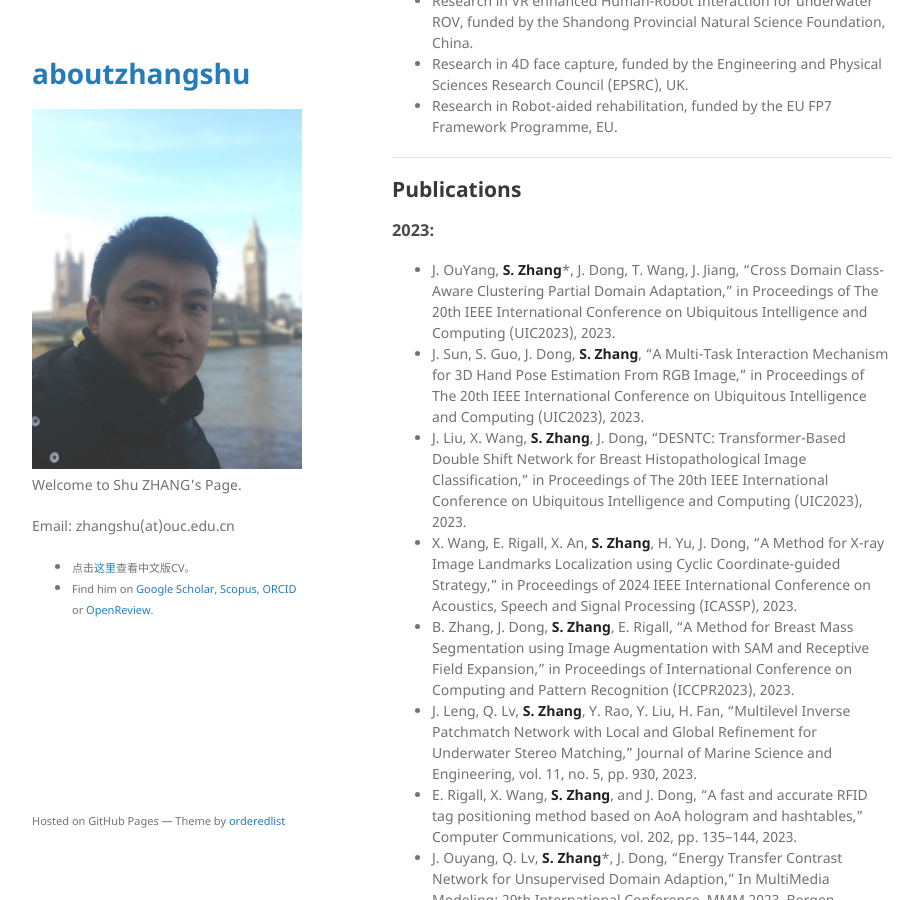
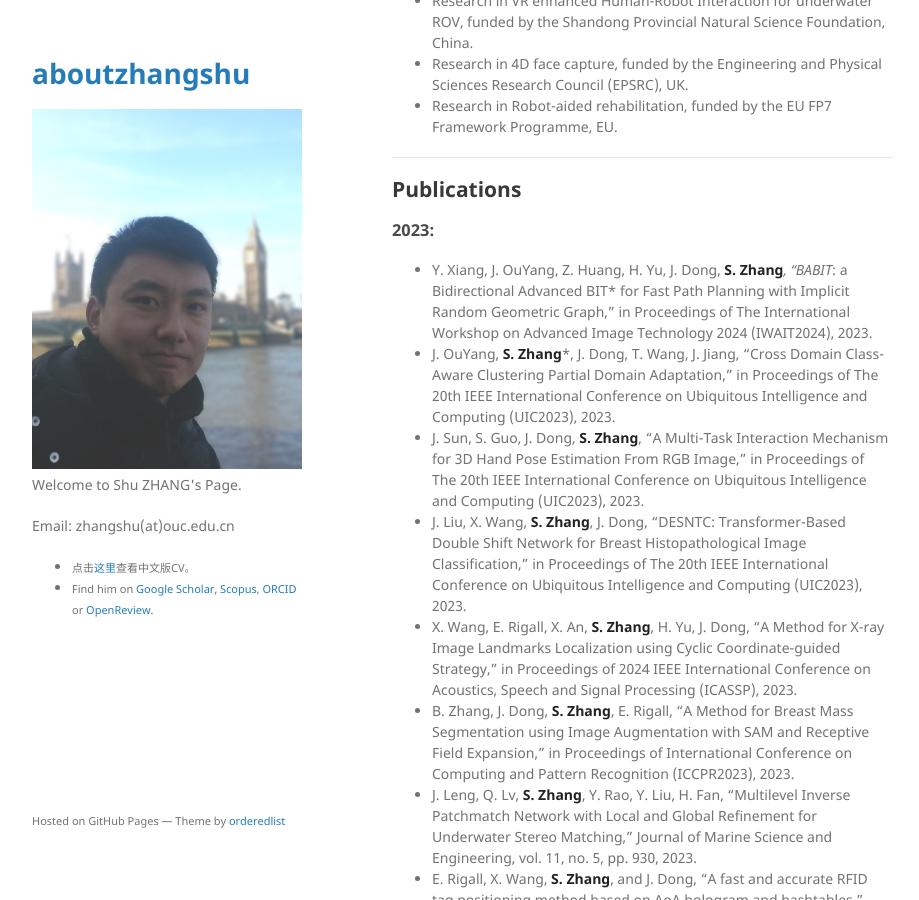
Before and after one commit to jackyspeed/aboutzhangshu, a Jekyll site: the page built from index.md, in a window 1280 px wide and 900 px high, scrolled down 1424 px. Shown: the whole window, without its empty margins (178-1097 px from the left). Built offline with Jekyll 4.4.1, drawn with Linux system fonts in a browser that asks for light colours; our own code applies the rules of GitHub Pages for plain Markdown files.

Commit message:
Update index.md

```diff
--- a/index.md
+++ b/index.md
@@ -64,6 +64,7 @@ Shu Zhang is currently an Associate Professor and Postgraduate supervisor at Oce
 
 ### 2023:
 
+- Y. Xiang, J. OuYang, Z. Huang, H. Yu, J. Dong, **S. Zhang***, "BABIT*: a Bidirectional Advanced BIT* for Fast Path Planning with Implicit Random Geometric Graph," in Proceedings of The International Workshop on Advanced Image Technology 2024 (IWAIT2024), 2023.
 - J. OuYang, **S. Zhang***, J. Dong, T. Wang, J. Jiang, "Cross Domain Class-Aware Clustering Partial Domain Adaptation," in Proceedings of The 20th IEEE International Conference on Ubiquitous Intelligence and Computing (UIC2023), 2023.
 - J. Sun, S. Guo, J. Dong, **S. Zhang**, "A Multi-Task Interaction Mechanism for 3D Hand Pose Estimation From RGB Image," in Proceedings of The 20th IEEE International Conference on Ubiquitous Intelligence and Computing (UIC2023), 2023.
 - J. Liu, X. Wang, **S. Zhang**, J. Dong, "DESNTC: Transformer-Based Double Shift Network for Breast Histopathological Image Classification," in Proceedings of The 20th IEEE International Conference on Ubiquitous Intelligence and Computing (UIC2023), 2023.
```
